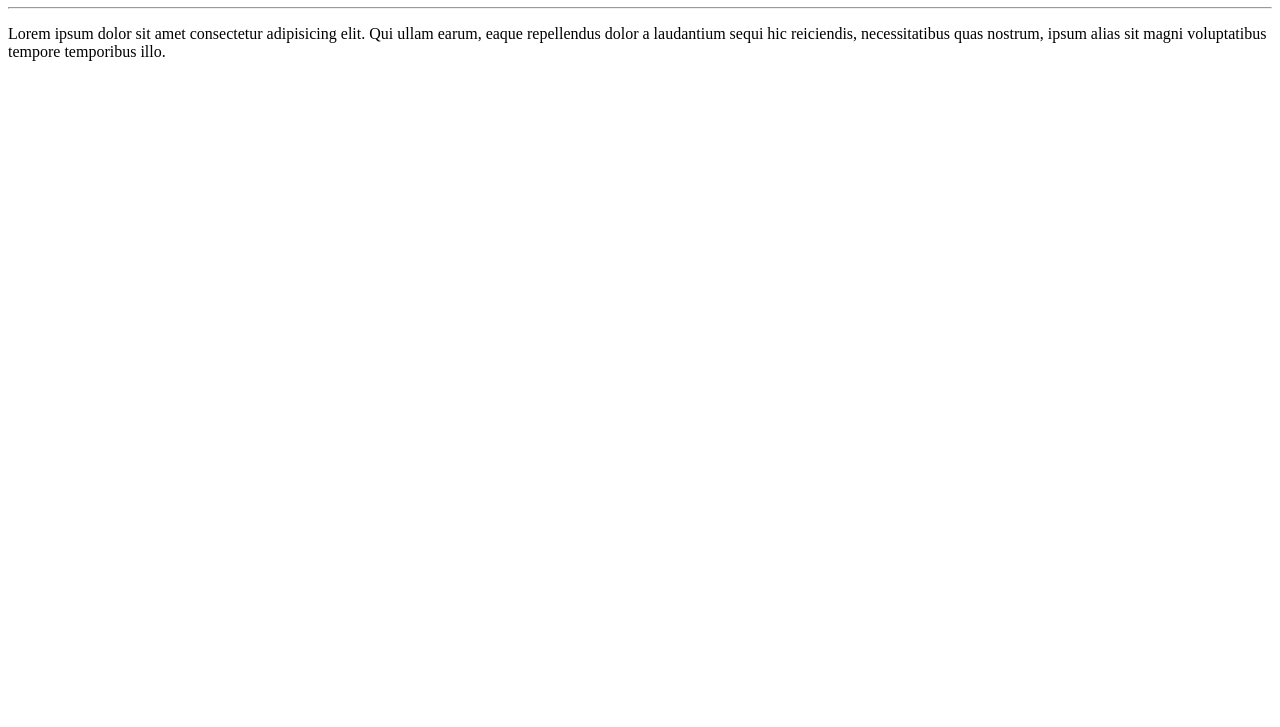
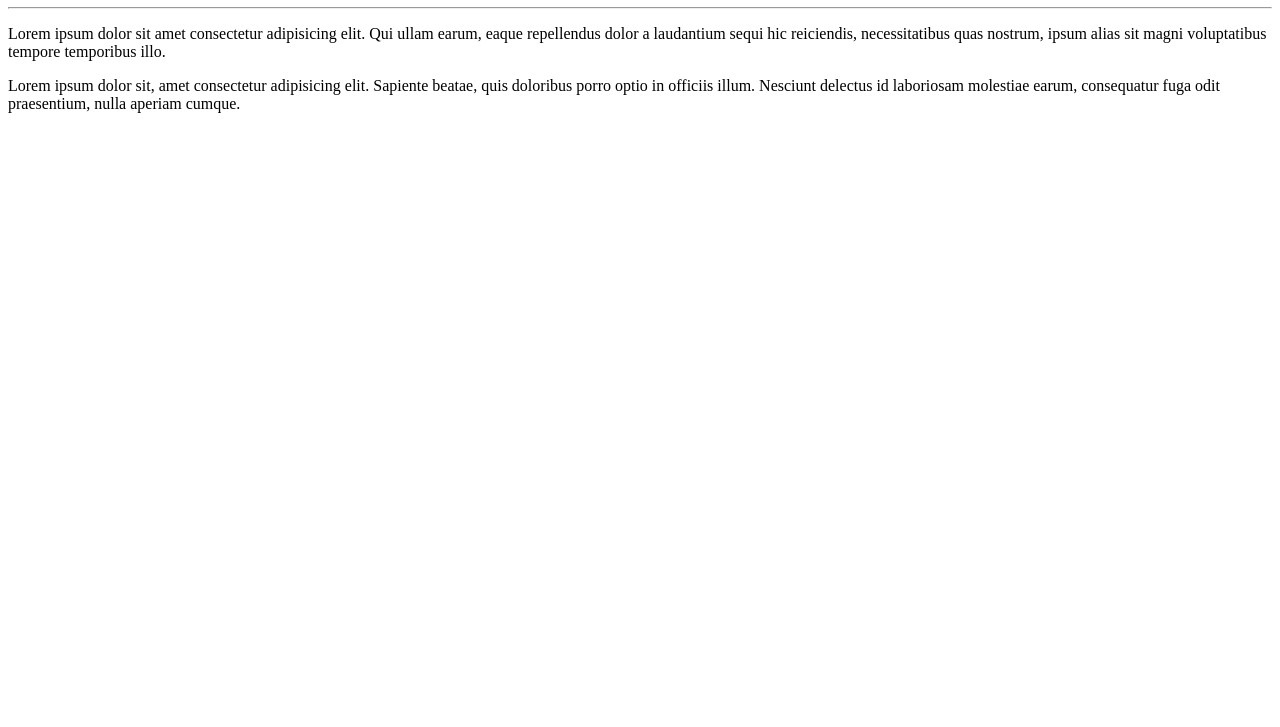
Before and after one commit to CMCCVR/Ola-Mundo, a plain HTML site: page Site-exemplo/index.html in a window 1280 px wide. Shown: the part 73-800 px from the top of the page. Drawn offline with Linux system fonts and the light colour scheme.

Commit message:
adicionei um paragrafo

```diff
--- a/Site-exemplo/index.html
+++ b/Site-exemplo/index.html
@@ -10,5 +10,7 @@
     <h1>Olá, Mundo</h1>
     <hr>
     <p>Lorem ipsum dolor sit amet consectetur adipisicing elit. Qui ullam earum, eaque repellendus dolor a laudantium sequi hic reiciendis, necessitatibus quas nostrum, ipsum alias sit magni voluptatibus tempore temporibus illo.</p>
+    <p>Lorem ipsum dolor sit, amet consectetur adipisicing elit. Sapiente beatae, quis doloribus porro optio in officiis illum. Nesciunt delectus id laboriosam molestiae earum, consequatur fuga odit praesentium, nulla aperiam cumque.</p>
+
 </body>
 </html>
```
